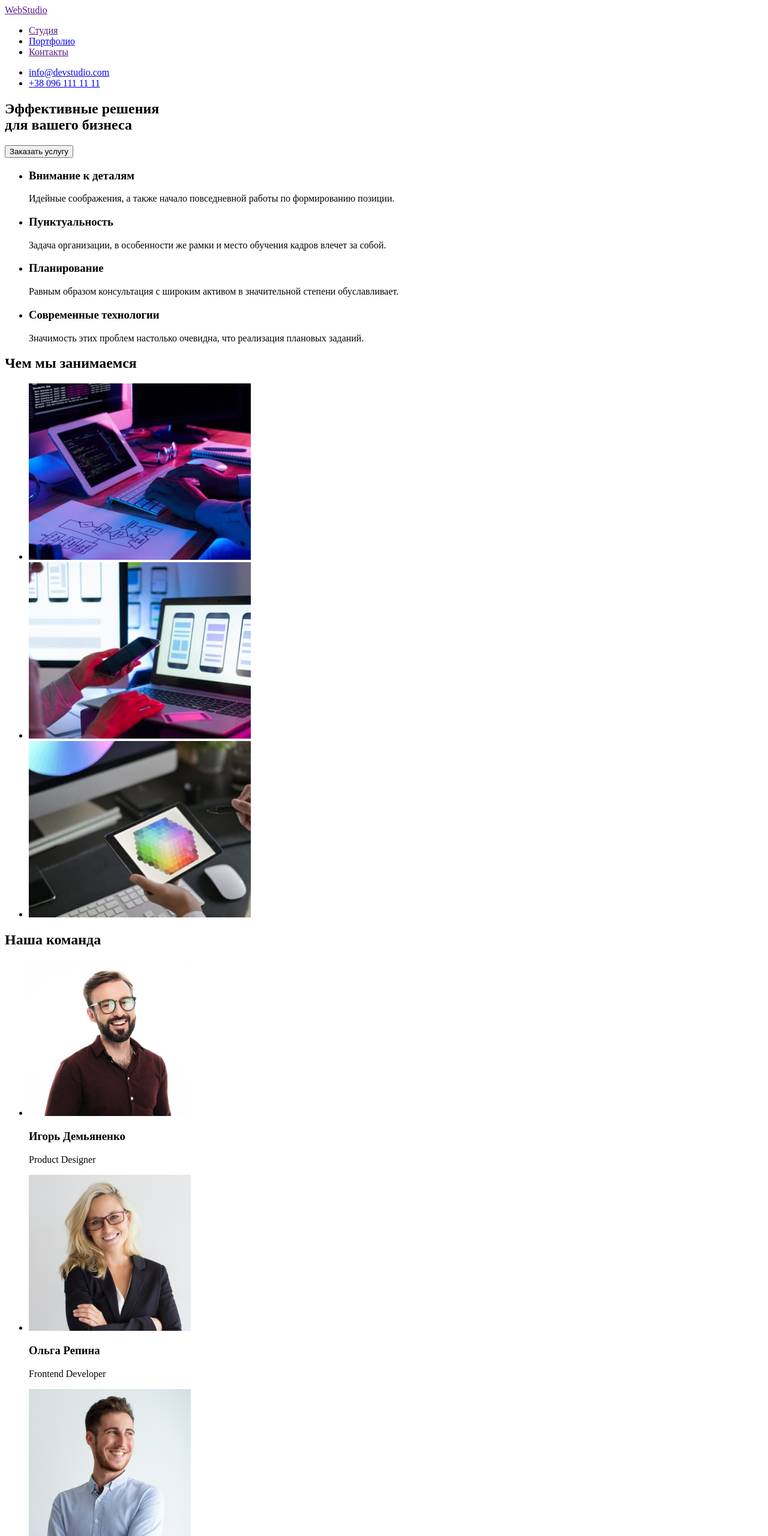
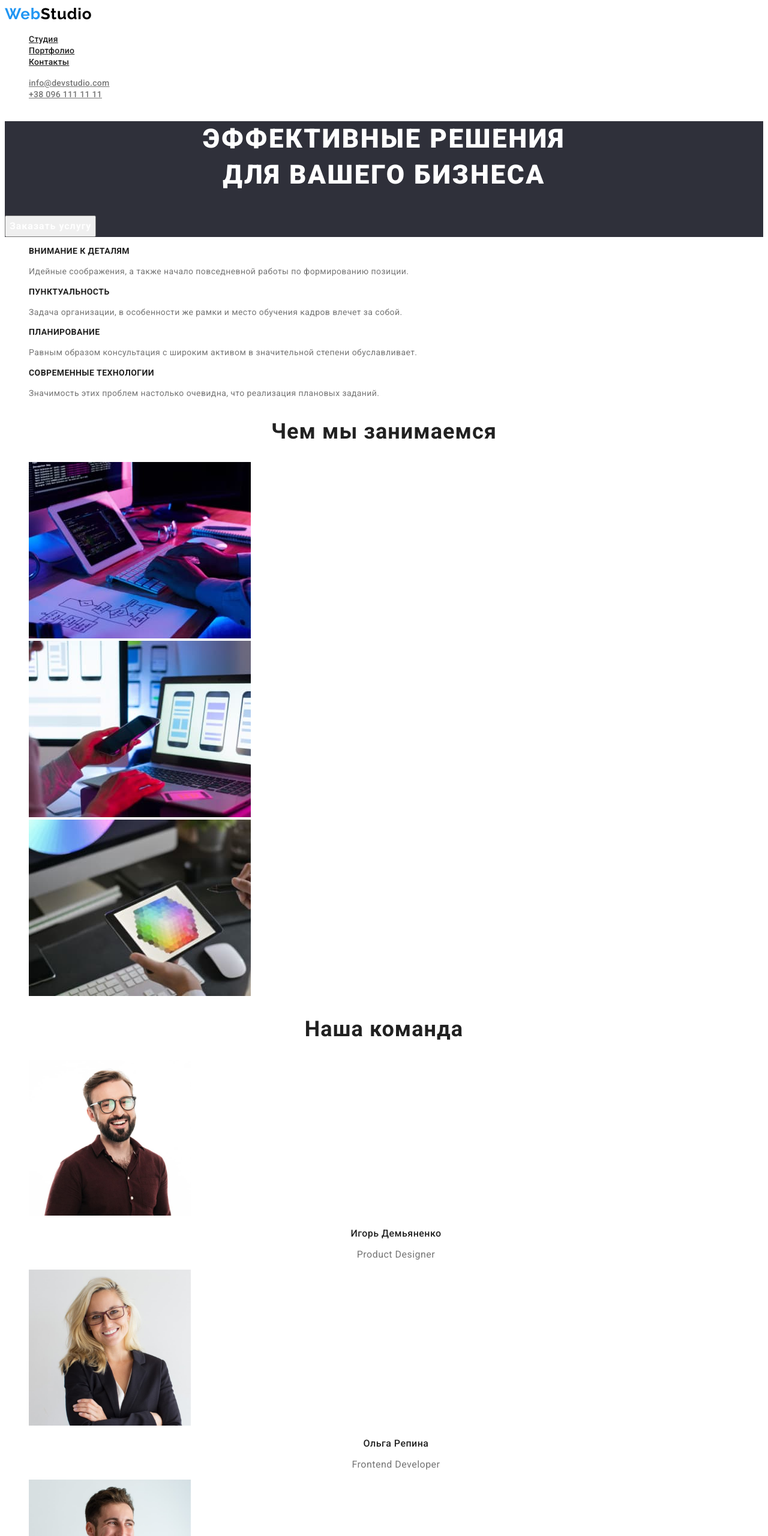
Before and after one commit to Alex19871/goit-markup-hw-02, a plain HTML site: page index.html in a window 1280 px wide. Shown: the top 2560 px of the page at 60% size. Drawn offline with Linux system fonts and the light colour scheme.

Commit message:
+portfolio

```diff
--- a/css/styles.css
+++ b/css/styles.css
@@ -0,0 +1,198 @@
+:root {
+    --header-color: #212121;
+    --contacts-color: #757575;
+    --main-title-color: #FFFFFF;
+    --second-title-color: #212121;
+    --btn-color: #2196F3;
+    --accent-color: #2196F3;
+}
+body {
+    font-family: "Roboto", sans-serif;
+
+}
+/* ---------------------------HEADER-------------------------- */
+header {
+    background-color: #FFFFFF;
+}
+span {
+    font-family: 'Raleway';
+    font-style: normal;
+    font-weight: 700;
+    font-size: 26px;
+    line-height: 1.19;
+    letter-spacing: 0.03em;
+    color: #2196F3;
+}
+.header-logo {
+    font-family: 'Raleway';
+    font-style: normal;
+    font-weight: 700;
+    font-size: 26px;
+    line-height: 1.19;
+    letter-spacing: 0.03em;
+    color: #000000;}
+    .list {
+        list-style: none;
+    }
+    .link {
+        text-decoration: none;
+    }
+    .header-link {
+        font-weight: 500;
+        font-size: 14px;
+        line-height: 1.14;
+        letter-spacing: 0.02em;
+        color: var(--header-color);
+    }
+    .header-link:hover,
+    .header-link:focus{
+        color:#2196F3;
+    }
+    .header-mail {
+        font-weight: 500;
+        font-size: 14px;
+        line-height: 1.14;
+        letter-spacing: 0.02em;
+        color: var(--contacts-color);
+    }
+    .header-mail:hover,
+    .header-mail:focus {
+        color: #2196F3;
+    }
+    .header-tel {
+        font-weight: 500;
+        font-size: 14px;
+        line-height: 1.14;
+        letter-spacing: 0.02em;
+        color: var(--contacts-color);
+    }
+    /* ----------------------------------------HERO------------------------------------------- */
+    .hero {
+     background-color: #2F303A;
+        }
+    .hero-title {
+font-weight: 900;
+font-size: 44px;
+line-height: 1.36;
+text-align: center;
+letter-spacing: 0.06em;
+text-transform: uppercase;
+color: var(--main-title-color)
+    }
+    .hero-btn {
+font-family: 'Roboto';
+font-style: normal;
+font-weight: 700;
+font-size: 16px;
+line-height: 1.88;
+display: flex;
+align-items: center;
+text-align: center;
+letter-spacing: 0.06em;
+color: #FFFFFF;
+    }
+    /* ------------------------------------FEATURE----------------------------------- */
+    .feature-title {
+        font-weight: 700;
+        font-size: 14px;
+        line-height: 1.14;
+        letter-spacing: 0.03em;
+        text-transform: uppercase;
+        color: var(--second-title-color);
+    }
+    .feature-text {
+        font-weight: 400;
+        font-size: 14px;
+        line-height: 1.71;
+        letter-spacing: 0.03em;
+        color: #757575;
+    }
+    .direction-title {
+        font-weight: 700;
+        font-size: 36px;
+        line-height: 1.17;
+        text-align: center;
+        letter-spacing: 0.03em;
+        color: var(--second-title-color);
+    }
+    .team-title {
+        font-weight: 700;
+        font-size: 36px;
+        line-height: 1.17;
+        text-align: center;
+        letter-spacing: 0.03em;
+        color: var(--second-title-color);
+    }
+    .team-item-title {
+        font-weight: 500;
+        font-size: 16px;
+        line-height: 1.19;
+        text-align: center;
+        letter-spacing: 0.03em;
+        color: var(--second-title-color);
+    }
+    .specialty-text {
+        font-weight: 400;
+        font-size: 16px;
+        line-height: 1.19;
+        text-align: center;
+        letter-spacing: 0.03em;
+        color: #757575;
+    }
+/* ---------------------------------------FOOTER----------------------------------- */
+    footer {
+    background-color: #2F303A;
+    }
+    .footer-logo {
+        font-family: 'Raleway';
+        font-style: normal;
+        font-weight: 700;
+        font-size: 26px;
+        line-height: 1.19;
+        letter-spacing: 0.03em;
+        color: #FFFFFF;
+    }
+    .footer-add-link {
+        font-style: normal;
+        font-weight: 400;
+        font-size: 14px;
+        line-height: 1.71;
+        letter-spacing: 0.03em;
+        color: #FFFFFF;
+    }
+    .footer-link {
+        font-style: normal;
+        font-weight: 400;
+        font-size: 14px;
+        line-height: 1.71;
+        letter-spacing: 0.03em;
+        color: rgba(255, 255, 255, 0.6);
+    }
+    .services-item-btn {
+        font-family: 'Roboto';
+        font-style: normal;
+        font-weight: 500;
+        font-size: 16px;
+        line-height: 1.62;
+        text-align: center;
+        letter-spacing: 0.03em;
+        color: #212121;
+    }
+    .services-item-btn:hover,
+    .services-item-btn:focus{
+        color: #2196F3;
+    }
+    .examples-title {
+        font-weight: 700;
+        font-size: 18px;
+        line-height: 2;
+        letter-spacing: 0.06em;
+        color: #212121;
+    }
+   .examples-text {
+    font-weight: 400;
+    font-size: 16px;
+    line-height: 1.88;
+    letter-spacing: 0.03em;
+    color: #757575;
+   }
--- a/index.html
+++ b/index.html
@@ -6,91 +6,95 @@
     <meta name="viewport" content="width=, initial-scale=1.0">
     <title>Студия</title>
     <link rel="stylesheet" href="./css/styles.css">
+    <link rel="preconnect" href="https://fonts.googleapis.com">
+    <link rel="preconnect" href="https://fonts.gstatic.com" crossorigin>
+    <link href="https://fonts.googleapis.com/css2?family=Raleway:wght@700&family=Roboto:wght@400;500;700;900&display=swap"
+        rel="stylesheet">
 </head>
 <body>
-    <header>
+    <header class="header">
 
-            <nav>
-                <a href="">WebStudio</a>
-        <ul>
-            <li><a href="">Студия</a></li>
-            <li><a href="./portfolio.html">Портфолио</a></li>
-            <li><a href="">Контакты</a></li>
+            <nav class="header-navigation">
+                <a href="" class="header-logo link"><span>Web</span>Studio</a>
+        <ul class="header-list list">
+            <li class="header-item"><a href="" class="header-link">Студия</a></li>
+            <li class="header-item"><a href="./portfolio.html" class="header-link">Портфолио</a></li>
+            <li class="header-item"><a href="" class="header-link">Контакты</a></li>
         </ul>
     </nav>
-    <ul>
-        <li><a href="http://info@devstudio.com">info@devstudio.com</a></li>
-        <li><a href="tel:+380961111111">+38 096 111 11 11</a></li>
+    <ul class="header-contacts-list list">
+        <li><a class="header-mail" href="http://info@devstudio.com">info@devstudio.com</a></li>
+        <li><a class="header-tel" href="tel:+380961111111">+38 096 111 11 11</a></li>
     </ul>
     </header>
     <main>
-        <section>
-            <h1>Эффективные решения <br/> для вашего бизнеса</h1>
-            <button type="button">Заказать услугу</button>
+        <section class="hero">
+            <h1 class="hero-title">Эффективные решения <br/> для вашего бизнеса</h1>
+            <button type="button" class="hero-btn">Заказать услугу</button>
         </section>
         <section>
             <h2 hidden>Особенности</h2>
-         <ul>
-             <li>
-                 <h3>Внимание к деталям</h3>
-                 <p>Идейные соображения, а также начало повседневной работы по формированию позиции.</p>
+         <ul class="feature-list list">
+             <li class="feature-item">
+                 <h3 class="feature-title">Внимание к деталям</h3>
+                 <p class="feature-text">Идейные соображения, а также начало повседневной работы по формированию позиции.</p>
              </li>
-             <li>
-                 <h3>Пунктуальность</h3>
-                 <p>Задача организации, в особенности же рамки и место обучения кадров влечет за собой.</p>
+             <li class="feature-item">
+                 <h3 class="feature-title">Пунктуальность</h3>
+                 <p class="feature-text">Задача организации, в особенности же рамки и место обучения кадров влечет за собой.</p>
              </li>
-             <li>
-                 <h3>Планирование</h3>
-                 <p>Равным образом консультация с широким активом в значительной степени обуславливает.</p>
+             <li class="feature-item">
+                 <h3 class="feature-title">Планирование</h3>
+                 <p class="feature-text">Равным образом консультация с широким активом в значительной степени обуславливает.</p>
              </li>
-             <li>
-                 <h3>Современные технологии</h3>
-                 <p>Значимость этих проблем настолько очевидна, что реализация плановых заданий.</p>
+             <li class="feature-item">
+                 <h3 class="feature-title">Современные технологии</h3>
+                 <p class="feature-text">Значимость этих проблем настолько очевидна, что реализация плановых заданий.</p>
              </li>
          </ul>
         </section>
         <section>
-            <h2>Чем мы занимаемся</h2>
-            <ul>
-                <li><img src="./images/box1.jpg" alt="Десктопные приложения" width="370"></li>
-                <li><img src="./images/box2.jpg" alt="Мобильные приложения" width="370"></li>
-                <li><img src="./images/box3.jpg" alt="Дизайнерские решения" width="370"></li>
+            <h2 class="direction-title">Чем мы занимаемся</h2>
+            <ul class="direction-list list">
+                <li class="direction-item"><img src="./images/box1.jpg" alt="Десктопные приложения" width="370"></li>
+                <li class="direction-item"><img src="./images/box2.jpg" alt="Мобильные приложения" width="370"></li>
+                <li class="direction-item"><img src="./images/box3.jpg" alt="Дизайнерские решения" width="370"></li>
             </ul>
         </section>
         <section>
 
-            <h2>Наша команда</h2>
-          <ul>
-              <li>
+            <h2 class="team-title">Наша команда</h2>
+          <ul class="team-list list">
+              <li class="team-item">
         <img src="./images/img4.jpg" alt="Игорь Демьяненко" width="270">
-        <h3>Игорь Демьяненко</h3>
-        <p>Product Designer</p>
+        <h3 class="team-item-title">Игорь Демьяненко</h3>
+        <p class="specialty-text">Product Designer</p>
         </li>
-              <li>
+              <li class="team-item">
         <img src="./images/img1.jpg" alt="Ольга Репина" width="270">
-        <h3>Ольга Репина</h3>
-        <p>Frontend Developer</p>
+        <h3 class="team-item-title">Ольга Репина</h3>
+        <p class="specialty-text">Frontend Developer</p>
                 </li>
-              <li>
+              <li class="team-item">
         <img src="./images/img2.jpg" alt="Николай Тарасов" width="270">
-        <h3>Николай Тарасов</h3>
-        <p>Marketing</p>
+        <h3 class="team-item-title">Николай Тарасов</h3>
+        <p class="specialty-text">Marketing</p>
                 </li>
-              <li>
+              <li class="team-item">
         <img src="./images/img3.jpg" alt="Михаил Ермаков" width="270">
-        <h3>Михаил Ермаков</h3>
-        <p>UI Designer</p>
+        <h3 class="team-item-title">Михаил Ермаков</h3>
+        <p class="specialty-text">UI Designer</p>
                 </li>
           </ul>
         </section>
     </main>
-    <footer>
-        <a href="">WebStudio</a>
+    <footer class="footer">
+        <a href="" class="footer-logo link"><span>Web</span>Studio</a>
         <address>
-            <ul>
-            <li><a href="">г. Киев, пр-т Леси Украинки, 26</a></li>
-            <li><a href="mailto:info@example.com">info@example.com</a></li>
-            <li><a href="tel:+380991111111">+38 099 111 11 11</a></li>
+            <ul class="address list list">
+            <li class="footer-item"><a href="" class="footer-add-link">г. Киев, пр-т Леси Украинки, 26</a></li>
+            <li class="footer-item"><a href="mailto:info@example.com" class="footer-link">info@example.com</a></li>
+            <li class="footer-item"><a href="tel:+380991111111" class="footer-link">+38 099 111 11 11</a></li>
         </ul>
     </address>
     </footer>
```
Also changed, not shown: portfolio.html (+57 -52 lines).
